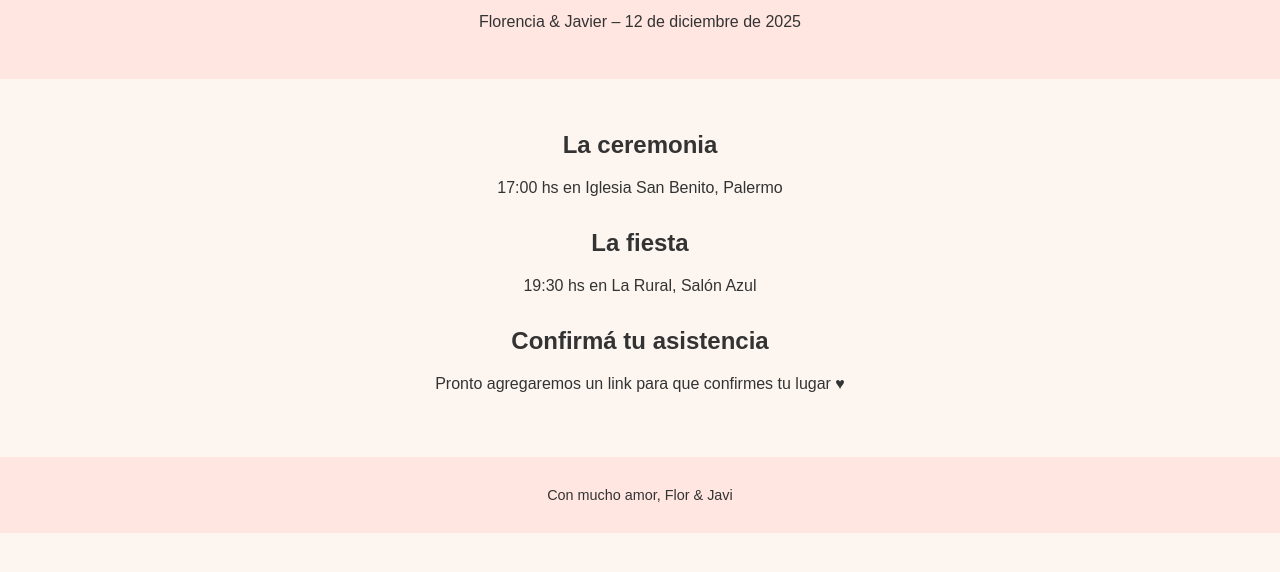
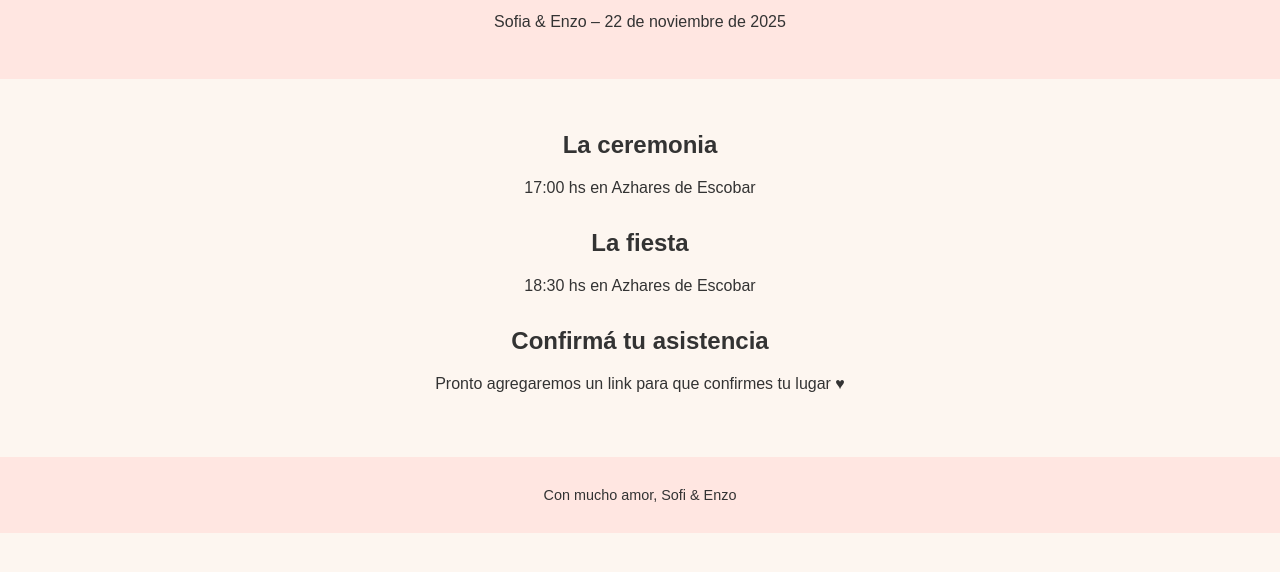
Before and after one commit to EnzoLeon/WeddingPage-Sofi-Enzo, a plain HTML site: page index.html in a window 1280 px wide. Shown: the part 80-652 px from the top of the page. Drawn offline with Linux system fonts and the light colour scheme.

Commit message:
Cambio nombres

```diff
--- a/index.html
+++ b/index.html
@@ -52,18 +52,18 @@
 <body>
   <header>
     <h1>¡Nos Casamos!</h1>
-    <p>Florencia & Javier – 12 de diciembre de 2025</p>
+    <p>Sofia & Enzo – 22 de noviembre de 2025</p>
   </header>
 
   <main>
     <section>
       <h2>La ceremonia</h2>
-      <p>17:00 hs en Iglesia San Benito, Palermo</p>
+      <p>17:00 hs en Azhares de Escobar</p>
     </section>
 
     <section>
       <h2>La fiesta</h2>
-      <p>19:30 hs en La Rural, Salón Azul</p>
+      <p>18:30 hs en Azhares de Escobar</p>
     </section>
 
     <section>
@@ -73,7 +73,7 @@
   </main>
 
   <footer>
-    <p>Con mucho amor, Flor & Javi</p>
+    <p>Con mucho amor, Sofi & Enzo</p>
   </footer>
 </body>
 </html>
```
